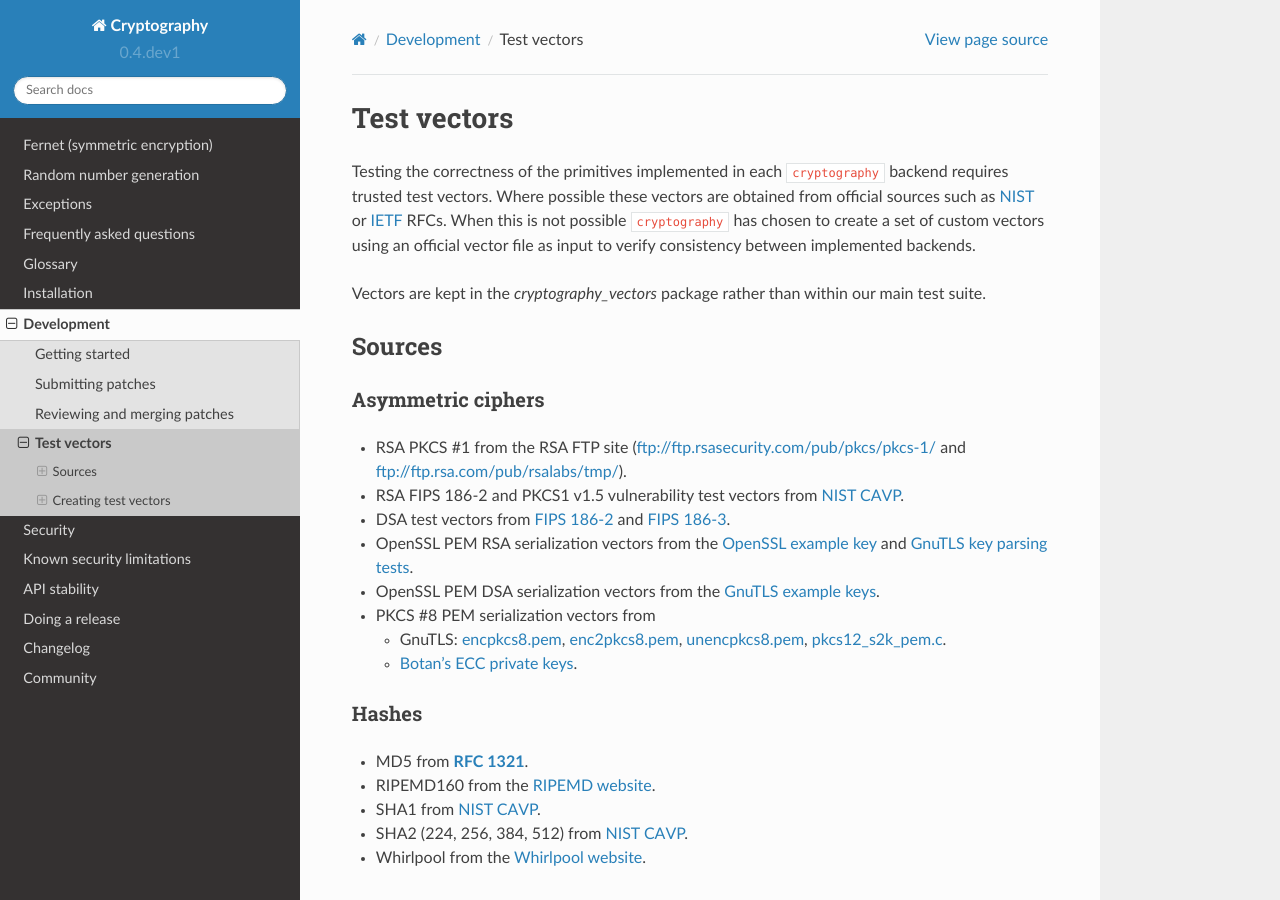
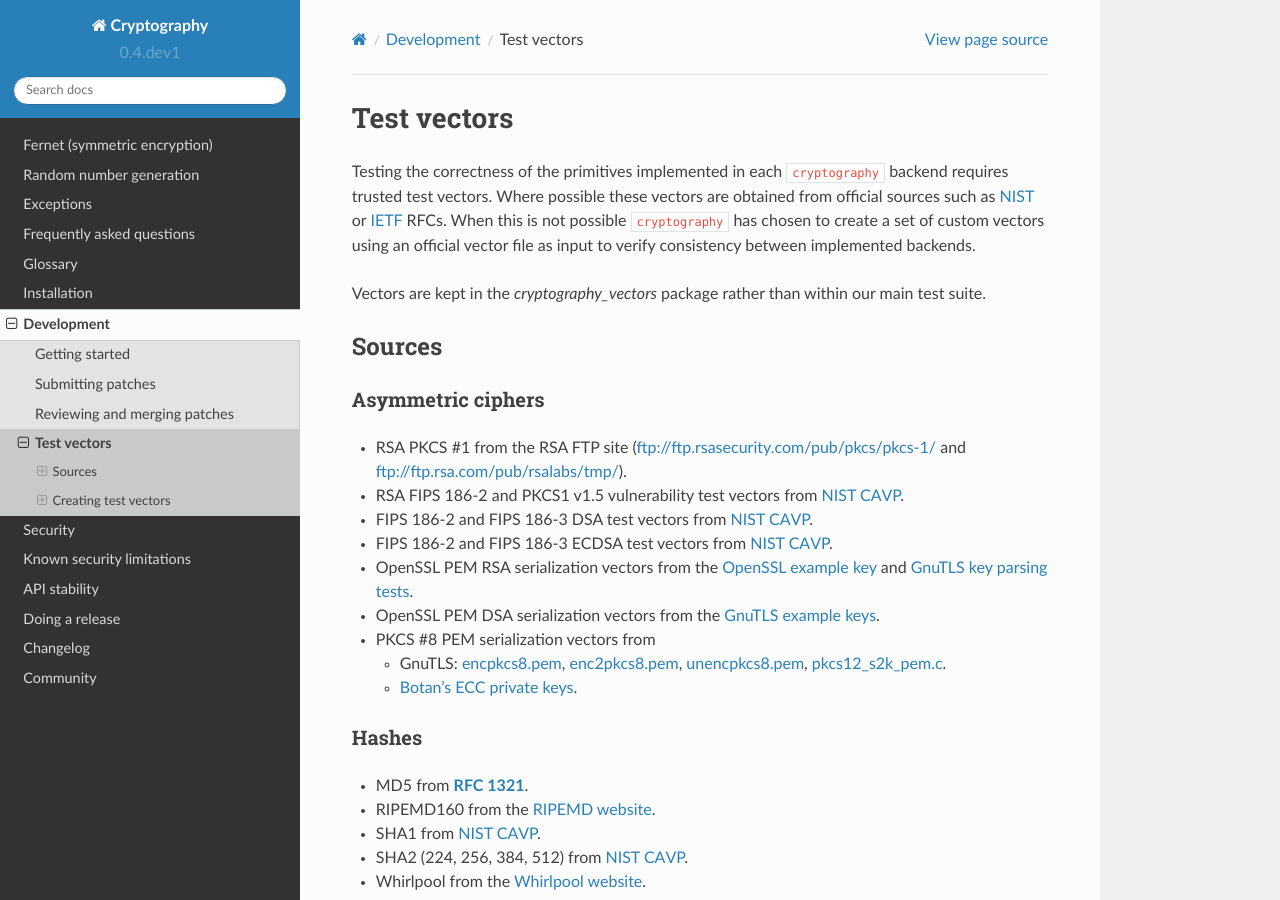
Before and after one commit to WebKing0121/cryptography, a Sphinx documentation site: the page built from docs/development/test-vectors.rst, in a window 1280 px wide and 900 px high. Built offline with Sphinx 7.4.7 and the Read the Docs theme 2.0.0, drawn with Linux system fonts in a browser that asks for light colours; pages that are not in the unit, such as notebooks, are missing from menus.

Commit message:
Update docs

```diff
--- a/docs/development/test-vectors.rst
+++ b/docs/development/test-vectors.rst
@@ -20,7 +20,8 @@ Asymmetric ciphers
 * RSA PKCS #1 from the RSA FTP site (ftp://ftp.rsasecurity.com/pub/pkcs/pkcs-1/
   and ftp://ftp.rsa.com/pub/rsalabs/tmp/).
 * RSA FIPS 186-2 and PKCS1 v1.5 vulnerability test vectors from `NIST CAVP`_.
-* DSA test vectors from `FIPS 186-2`_ and `FIPS 186-3`_.
+* FIPS 186-2 and FIPS 186-3 DSA test vectors from `NIST CAVP`_.
+* FIPS 186-2 and FIPS 186-3 ECDSA test vectors from `NIST CAVP`_.
 * OpenSSL PEM RSA serialization vectors from the `OpenSSL example key`_ and
   `GnuTLS key parsing tests`_.
 * OpenSSL PEM DSA serialization vectors from the `GnuTLS example keys`_.
```
Also changed, not shown: other parts of docs/development/test-vectors.rst (+0 -2 lines).
